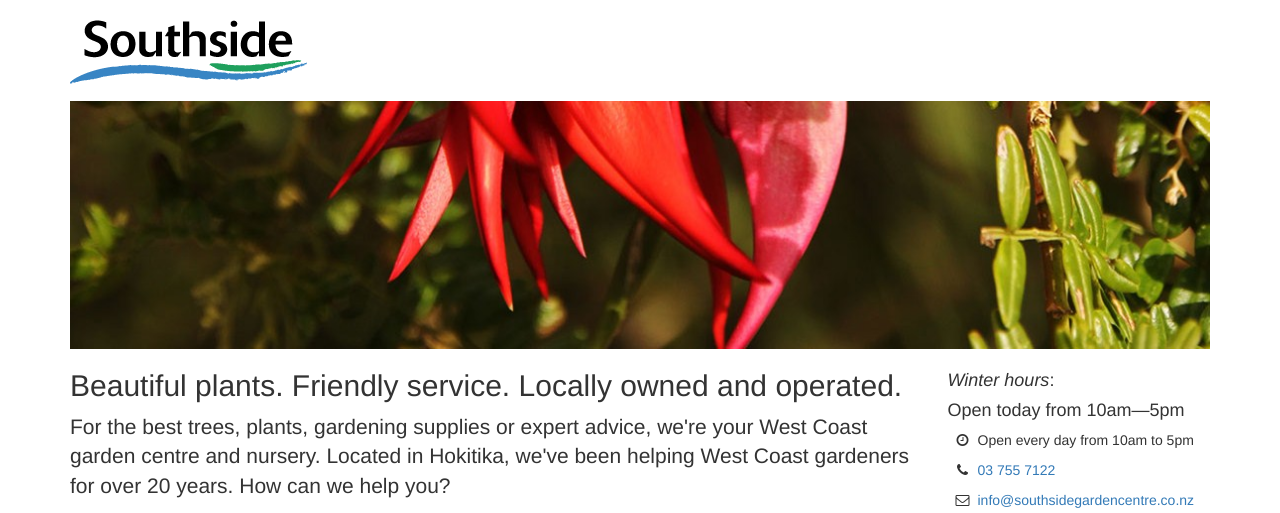
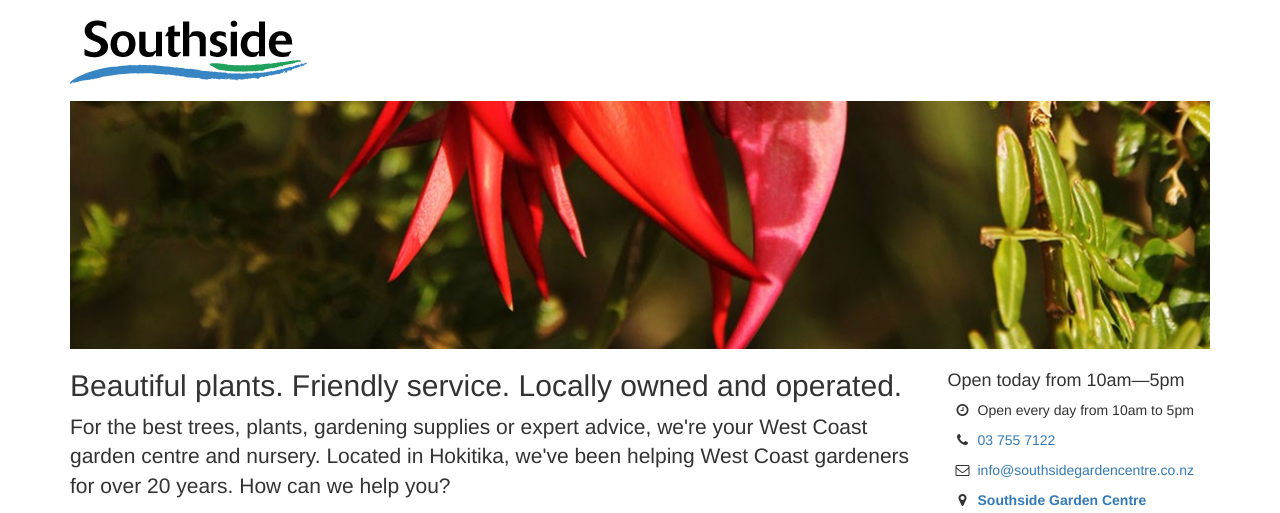
Before and after one commit to JMontagu/southsidegardencentre, a website: page public/index.html in a window 1280 px wide. Shown: the top 513 px of the page. Drawn offline with Linux system fonts and the light colour scheme.

Commit message:
Hide 'Winter Hours' text

```diff
--- a/public/index.html
+++ b/public/index.html
@@ -86,7 +86,7 @@
           </div>
     		</div>
     		<aside class="col-md-3">
-    			<h4><i>Winter hours</i>:</h4>
+    			<!-- <h4><i>Winter hours</i>:</h4> -->
           <h4 id="opening-info">Open today from 10am&mdash;5pm</h4>
   				<ul class="fa-ul">
 					  <li>
```
